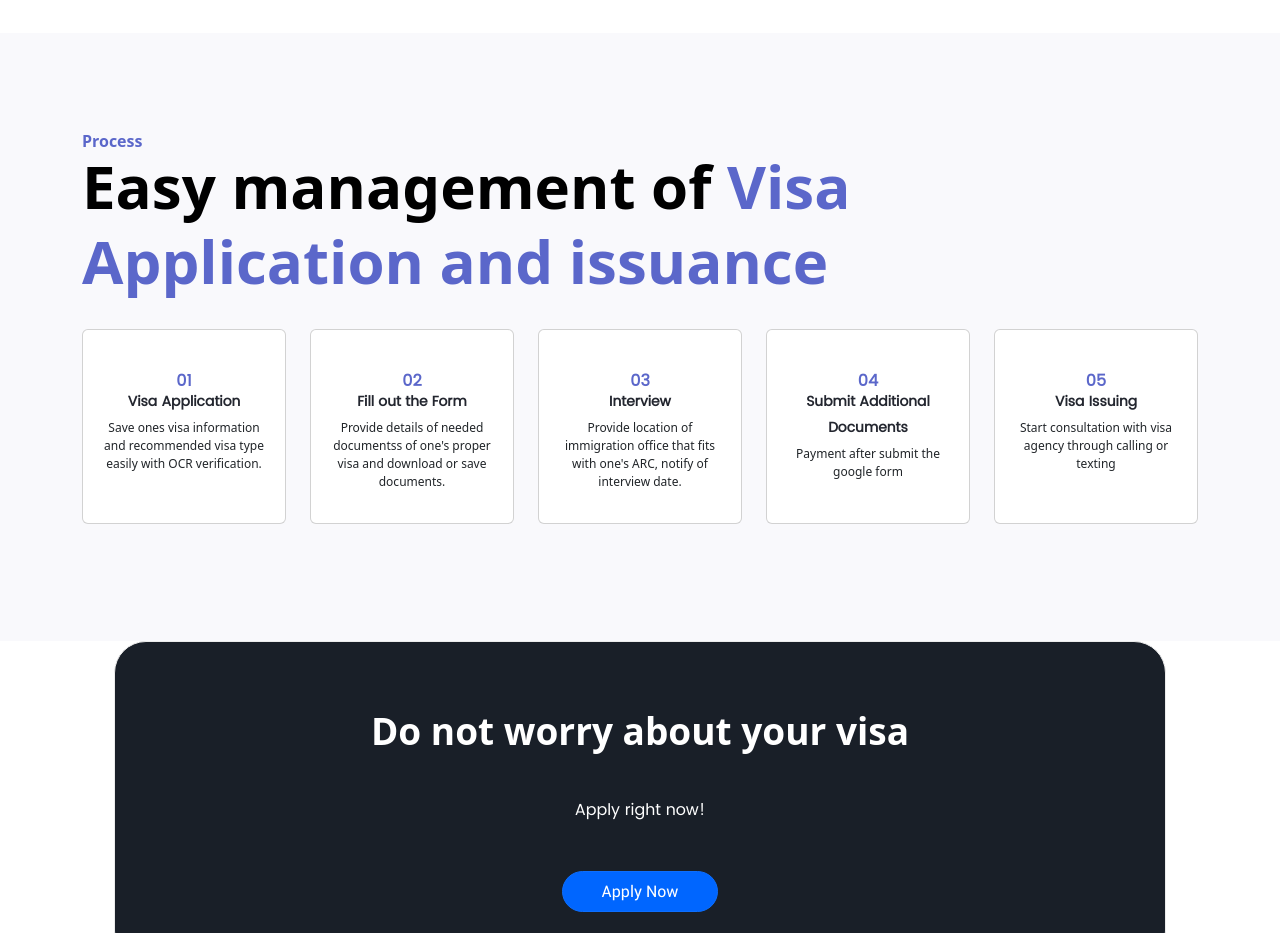
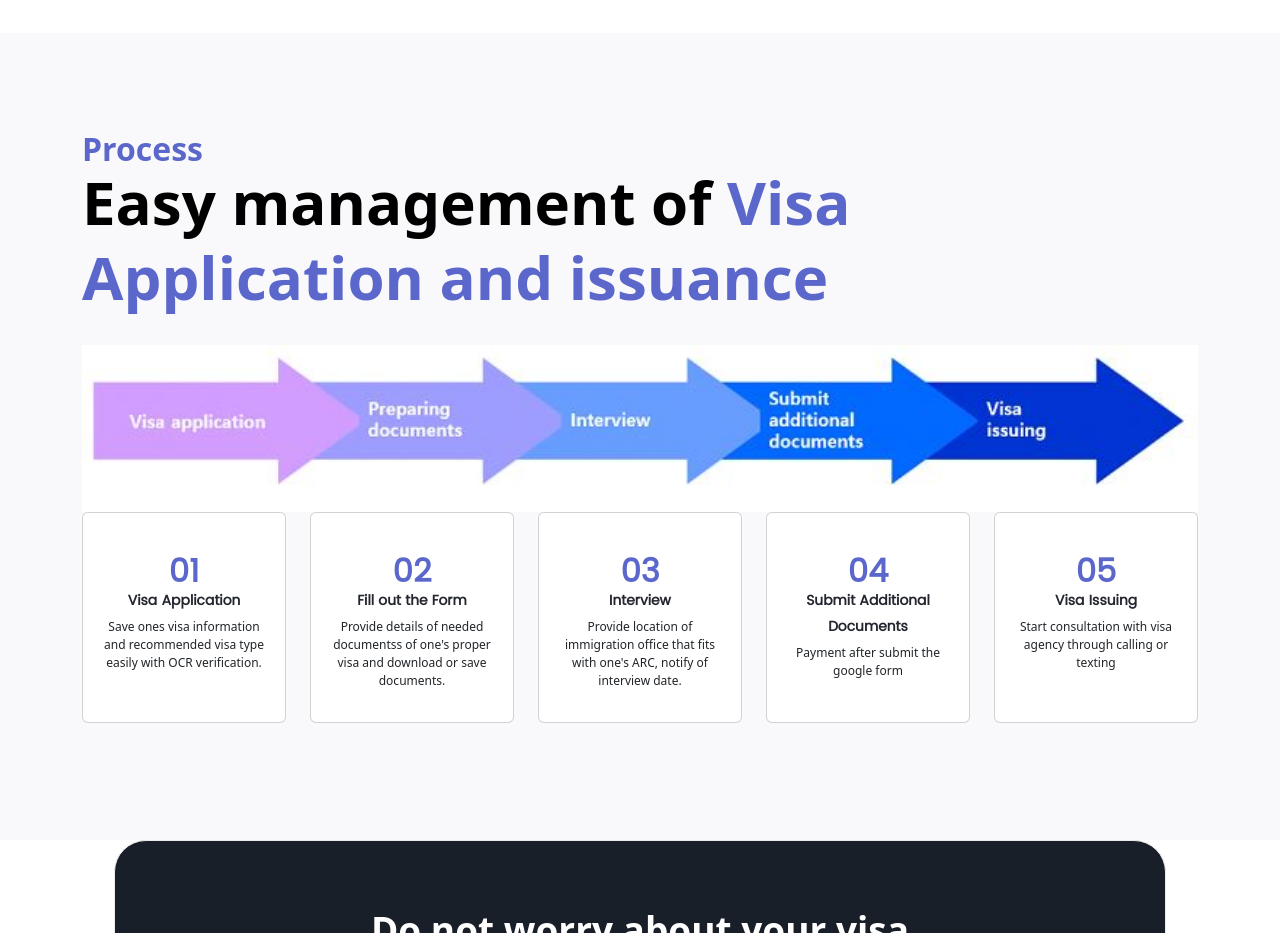
Before and after one commit to umar316/Veeb, a plain HTML site: page index.html in a window 1280 px wide. Shown: the part 6280-7213 px from the top of the page. Drawn offline with nearby package versions, Linux system fonts and the light colour scheme.

Commit message:
Added arrows shaped titles for visa steps.

```diff
--- a/css/styles.css
+++ b/css/styles.css
@@ -293,7 +293,9 @@ ul.card {
     padding-bottom: 12px;
     list-style: square;
 }
-
+.steps .before-heading {
+    font-size: 32px;
+}
 .call-to-action {
     float: none;
     padding: 0 15px;
--- a/index.html
+++ b/index.html
@@ -569,13 +569,14 @@ your visa agency">
                     </span></h1>
 
                 <div class="row">
-
+                    <img src="images/arrows.jpg" alt="visa steps titles"/>
                     <div class="col-2">
                         <div class="card p-3">
 
                             <h3><span class="before-heading">01</span>Visa Application</h3>
-                            <p>Save ones visa information and recommended visa type easily with OCR verification.
-</p>
+                            <p>
+                                Save ones visa information and recommended visa type easily with OCR verification.
+                            </p>
                         </div>
                     </div>
 
```
Also changed, not shown: images/arrows.JPG (added).
